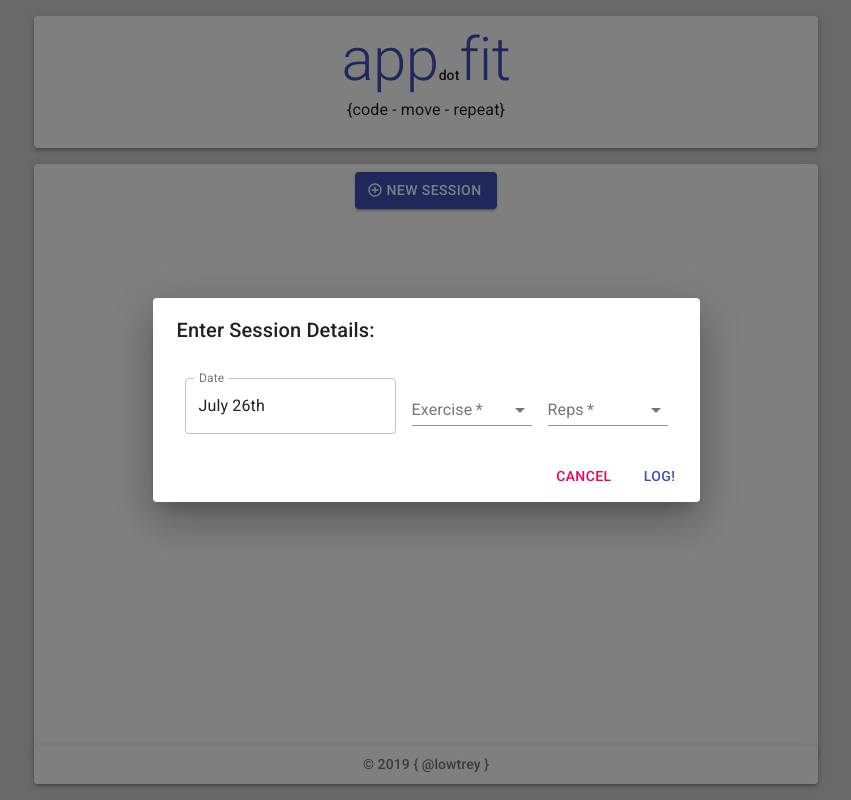
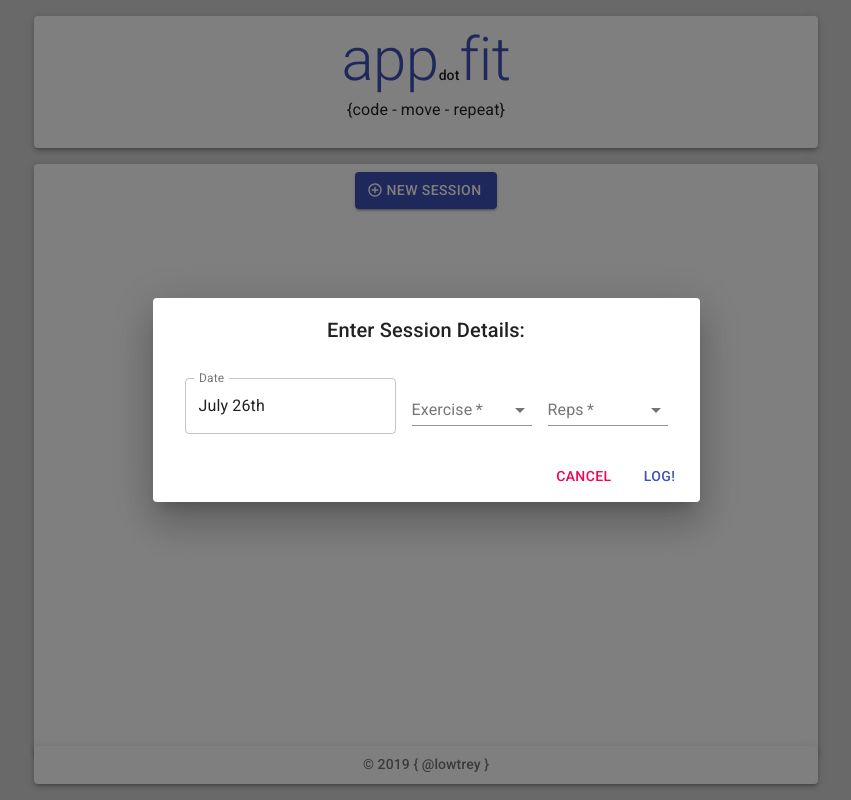
Before and after one commit to lowtrey/app-dot-fit, a React (Create React App) app: page / in a window 1280 px wide. Both pictures are taken after a click on the button "NEW SESSION". Shown: the whole page, without its empty margins (214-1065 px from the left). Built offline with nearby package versions, Linux system fonts and the light colour scheme.

Commit message:
Center Dialog Title

```diff
--- a/src/components/SessionDialog.js
+++ b/src/components/SessionDialog.js
@@ -78,7 +78,9 @@ class SessionDialog extends React.Component {
           New Session
         </Button>
         <Dialog disableBackdropClick open={open} onClose={this.handleClose}>
-          <DialogTitle>Enter Session Details:</DialogTitle>
+          <DialogTitle className={classes.title}>
+            Enter Session Details:
+          </DialogTitle>
           <DialogContent>
             <form
               id='form'
--- a/src/styles/SessionDialogStyles.js
+++ b/src/styles/SessionDialogStyles.js
@@ -12,6 +12,9 @@ const styles = theme => ({
   },
   icon: {
     height: '1rem'
+  },
+  title: {
+    textAlign: 'center'
   }
 });
 
```
